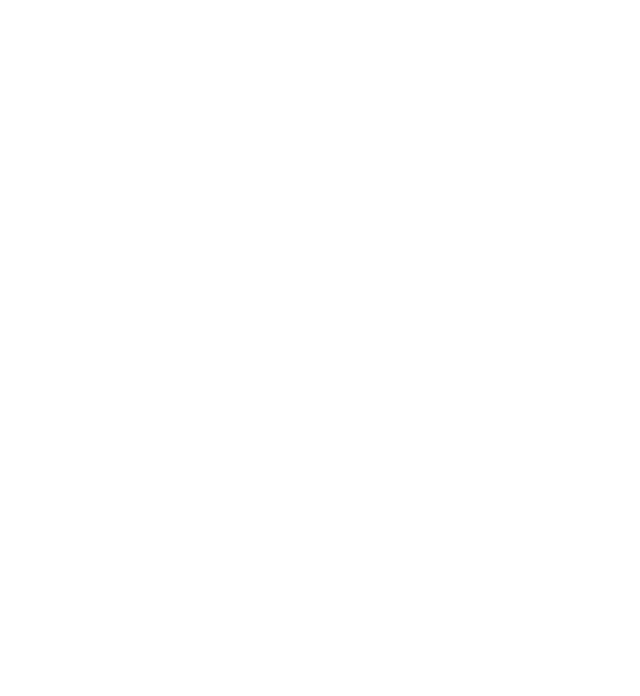
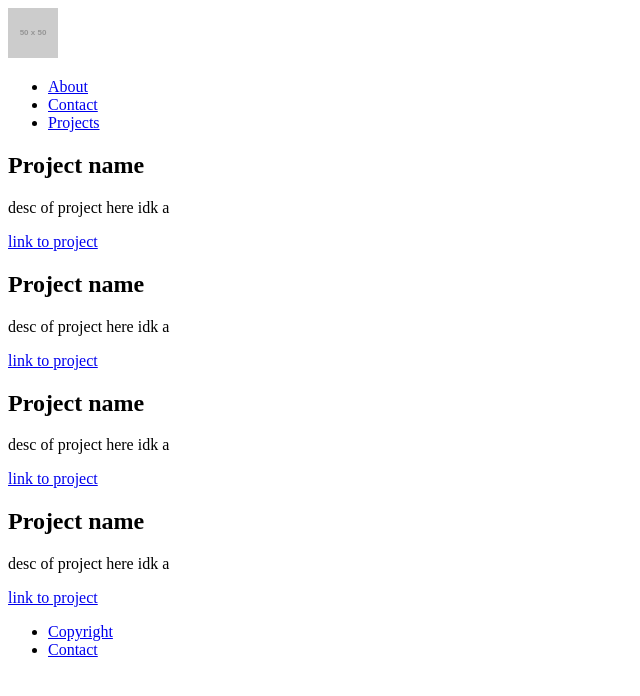
Before and after one commit to LukeyTheFireCube/AT3-Project, a plain HTML site: page projects.html in a window 1280 px wide. Shown: the whole page, without its empty margins (0-640 px from the left). Drawn offline with Linux system fonts and the light colour scheme; placeholder pictures from the web are drawn by us.

Commit message:
feat(projects): create projects page

```diff
--- a/projects.html
+++ b/projects.html
@@ -5,6 +5,45 @@
     <title>Title</title>
 </head>
 <body>
-
+<header id="main_header">
+    <img src="https://placehold.co/50x50/EEE/31343C" alt="">
+    <nav>
+        <ul>
+            <li><a href="about.html">About</a></li>
+            <li><a href="contact.html">Contact</a></li>
+            <li><a href="projects.html">Projects</a></li>
+        </ul>
+    </nav>
+</header>
+<main>
+    <section>
+        <h2>Project name</h2>
+        <p>desc of project here idk a</p>
+        <a href="#">link to project</a>
+    </section>
+    <section>
+        <h2>Project name</h2>
+        <p>desc of project here idk a</p>
+        <a href="#">link to project</a>
+    </section>
+    <section>
+        <h2>Project name</h2>
+        <p>desc of project here idk a</p>
+        <a href="#">link to project</a>
+    </section>
+    <section>
+        <h2>Project name</h2>
+        <p>desc of project here idk a</p>
+        <a href="#">link to project</a>
+    </section>
+</main>
+<footer id="main_footer">
+    <nav>
+        <ul>
+            <li><a href="#">Copyright</a></li>
+            <li><a href="contact.html">Contact</a></li>
+        </ul>
+    </nav>
+</footer>
 </body>
 </html>
```
